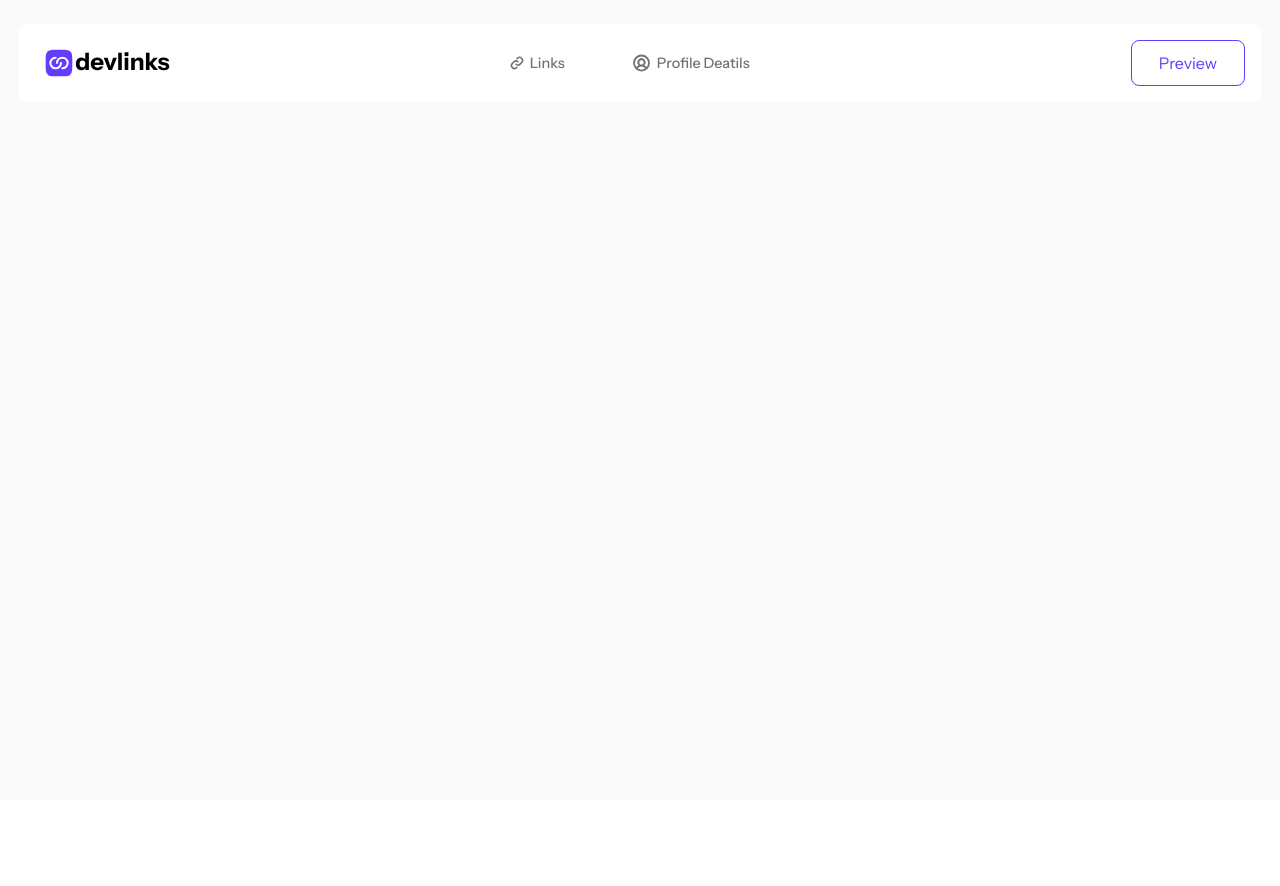
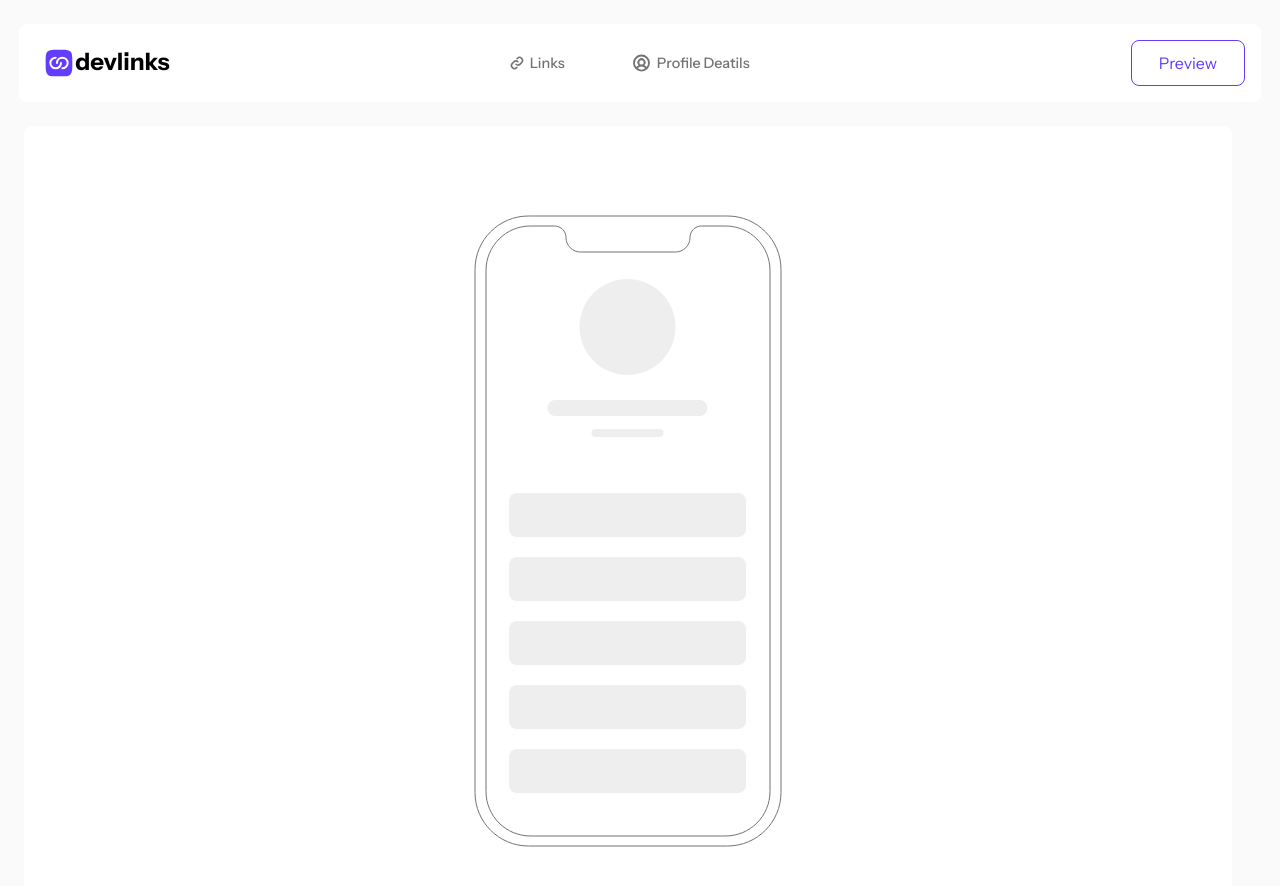
Before and after one commit to Priyallohar/Link-Sharing-App, a React (Create React App) app: page /dashboard in a window 1280 px wide. Shown: the top 886 px of the page. Before the commit the page ends 800 px from the top, so only its background shows below. Built offline with nearby package versions, Linux system fonts and the light colour scheme.

Commit message:
preview page is on going

```diff
--- a/src/Components/devlinksdashboard/Links/Links.js
+++ b/src/Components/devlinksdashboard/Links/Links.js
@@ -15,8 +15,6 @@ const Links = () => {
 
   return (
     <div className="links-outer-container">
-      {/*
-        <div className="links-inner-container"> */}
       <div className="Phone-mockup">
         <svg
           xmlns="http://www.w3.org/2000/svg"
@@ -66,7 +64,6 @@ const Links = () => {
           <button>Save</button>
         </div>
       </div>
-      {/* </div> */}
     </div>
   );
 };
--- a/src/Components/devlinksdashboard/Preview/Preview.js
+++ b/src/Components/devlinksdashboard/Preview/Preview.js
@@ -3,7 +3,36 @@ import "./Preview.scss"
 
 const Preview = () => {
   return (
-    <div>
+    <div className='preview-outer-container'>
+         <div className="Phone-mockup">
+        <svg
+          xmlns="http://www.w3.org/2000/svg"
+          width="308"
+          height="632"
+          fill="none"
+          viewBox="0 0 308 632"
+        >
+          <path
+            stroke="#737373"
+            d="M1 54.5C1 24.953 24.953 1 54.5 1h199C283.047 1 307 24.953 307 54.5v523c0 29.547-23.953 53.5-53.5 53.5h-199C24.953 631 1 607.047 1 577.5v-523Z"
+          />
+          <path
+            fill="#fff"
+            stroke="#737373"
+            d="M12 55.5C12 30.923 31.923 11 56.5 11h24C86.851 11 92 16.149 92 22.5c0 8.008 6.492 14.5 14.5 14.5h95c8.008 0 14.5-6.492 14.5-14.5 0-6.351 5.149-11.5 11.5-11.5h24c24.577 0 44.5 19.923 44.5 44.5v521c0 24.577-19.923 44.5-44.5 44.5h-195C31.923 621 12 601.077 12 576.5v-521Z"
+          />
+          <circle cx="153.5" cy="112" r="48" fill="#EEE" />
+          <rect width="160" height="16" x="73.5" y="185" fill="#EEE" rx="8" />
+          <rect width="72" height="8" x="117.5" y="214" fill="#EEE" rx="4" />
+          <rect width="237" height="44" x="35" y="278" fill="#EEE" rx="8" />
+          <rect width="237" height="44" x="35" y="342" fill="#EEE" rx="8" />
+          <rect width="237" height="44" x="35" y="406" fill="#EEE" rx="8" />
+          <rect width="237" height="44" x="35" y="470" fill="#EEE" rx="8" />
+          <rect width="237" height="44" x="35" y="534" fill="#EEE" rx="8" />
+        </svg>
+      </div>
+      <div></div>
+
 
     </div>
   )
--- a/src/Components/devlinksdashboard/Preview/Preview.scss
+++ b/src/Components/devlinksdashboard/Preview/Preview.scss
@@ -0,0 +1,33 @@
+.preview-outer-container {
+    height: 834px;
+    width: 100%;
+    min-height: 100vh;
+    overflow-y: auto;
+    display: flex;
+    justify-content: center;
+    padding: 0px 24px 24px;
+    background-color: #fafafa;
+    overflow: hidden;
+
+
+
+    .Phone-mockup {
+        flex-shrink: 1;
+        display: flex;
+        min-height: 98vh;
+        align-items: center;
+        justify-content: center;
+        flex: 1;
+        background-color: #FFFFFF;
+        border-radius: 8px;
+        margin-right: 24px;
+        padding: 24px;
+        overflow: hidden;
+
+
+        svg {
+            max-width: 100%;
+            height: auto;
+        }
+    }
+}
```
